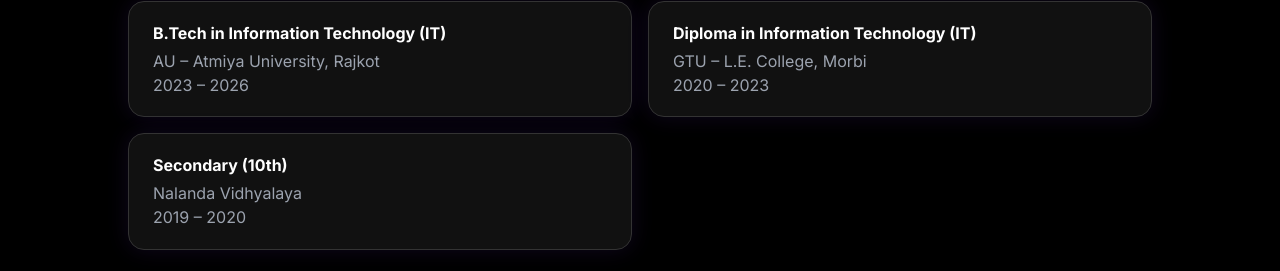
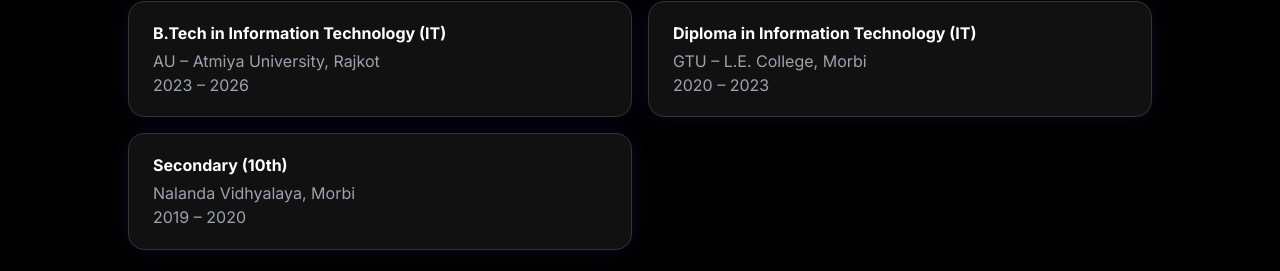
Before and after one commit to jaddu0329/Jadeja_krishnarajsinh21, a React (Vite) app: page / in a window 1280 px wide. Shown: the part 8282-8553 px from the top of the page. Built offline with nearby package versions, Linux system fonts and the light colour scheme.

Commit message:
chore(resume): add location to Nalanda Vidhyalaya, Morbi

```diff
--- a/src/components/ResumeSection.jsx
+++ b/src/components/ResumeSection.jsx
@@ -90,7 +90,7 @@ const ResumeSection = () => {
         </div>
         <div className="edu-card">
           <div className="edu-title">Secondary (10th)</div>
-          <div className="edu-subtitle">Nalanda Vidhyalaya</div>
+          <div className="edu-subtitle">Nalanda Vidhyalaya, Morbi</div>
           <div className="edu-duration">2019 – 2020</div>
         </div>
       </motion.div>
```
